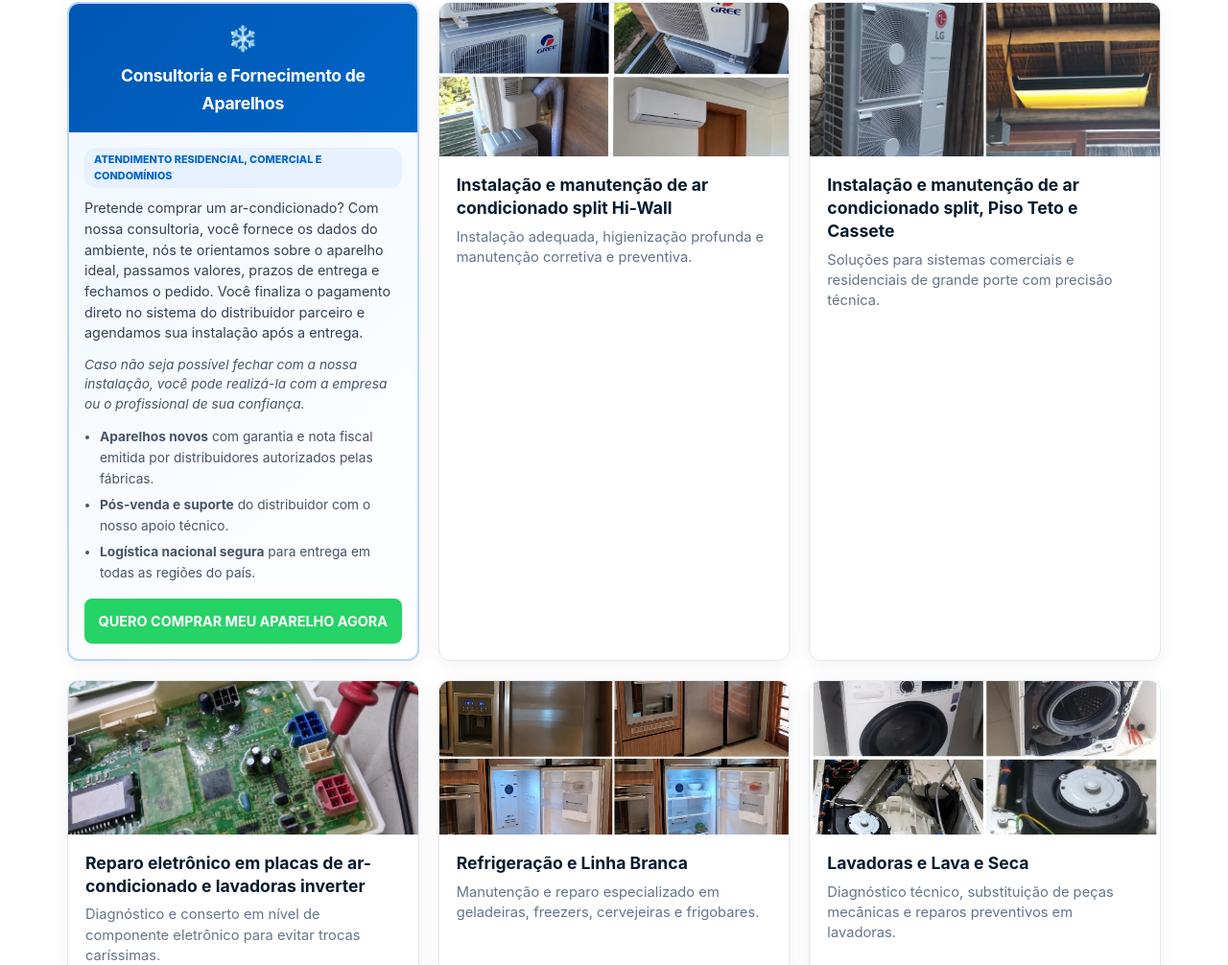
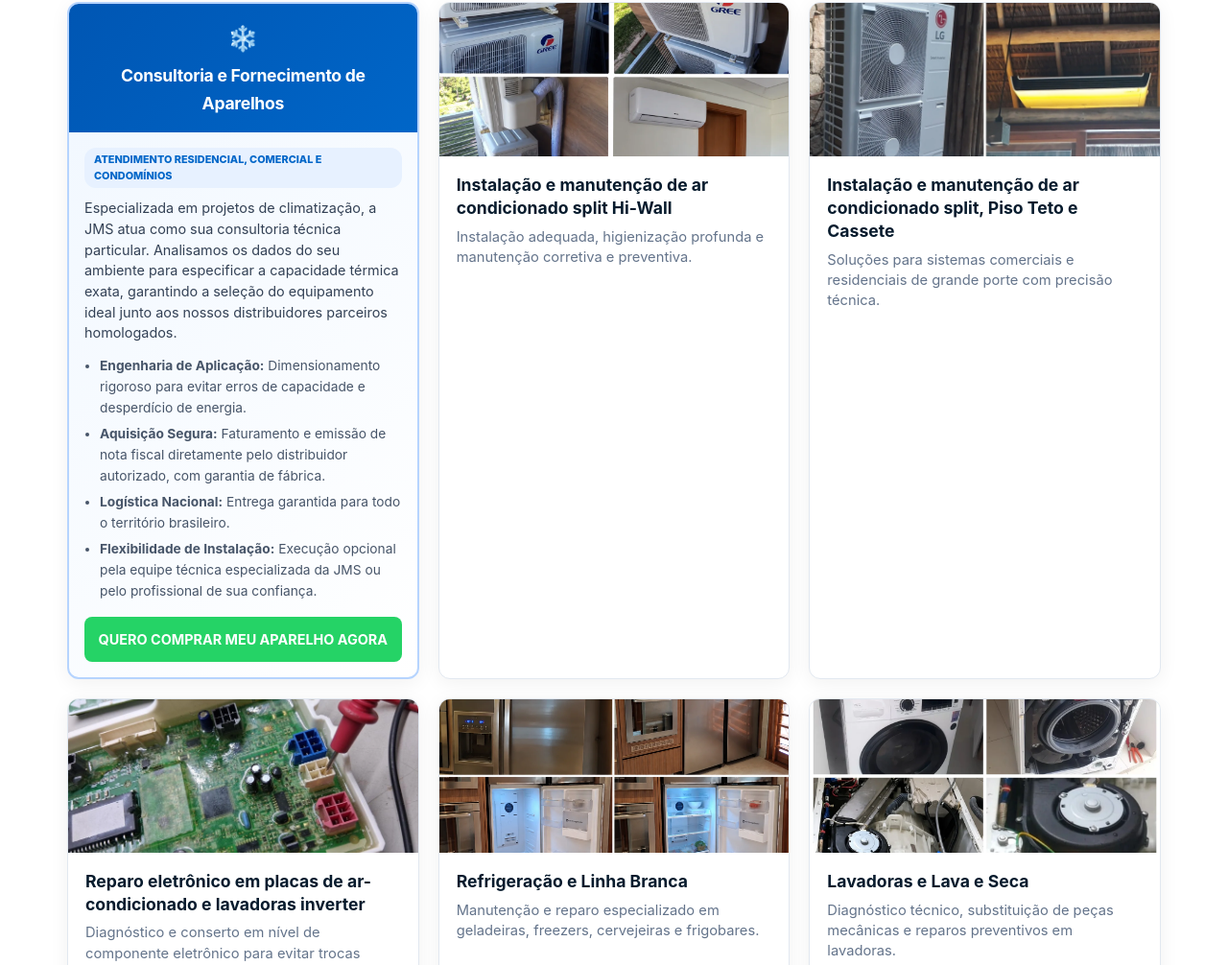
Before and after one commit to JMSBA2018/Site-JMS, a plain HTML site: page index.html in a window 1280 px wide. Shown: the part 1043-2049 px from the top of the page at 96% size. Drawn offline with Linux system fonts and the light colour scheme.

Commit message:
Revise gallery caption for air conditioning services
Updated the content to reflect new consulting services for air conditioning projects, including details on engineering application and secure acquisition.

```diff
--- a/index.html
+++ b/index.html
@@ -477,18 +477,16 @@
                         <div>
                             <span class="badge-vendas" style="margin-bottom: 10px; background: #e7f1ff; color: var(--primary); font-weight: 800;">Atendimento Residencial, Comercial e Condomínios</span>
                             <p style="margin-bottom: 12px; font-size: 0.9rem; color: #334155; line-height: 1.5;">
-                                Pretende comprar um ar-condicionado? Com nossa consultoria, você fornece os dados do ambiente, nós te orientamos sobre o aparelho ideal, passamos valores, prazos de entrega e fechamos o pedido. Você finaliza o pagamento direto no sistema do distribuidor parceiro e agendamos sua instalação após a entrega.
-                            </p>
-                            <p style="margin-bottom: 12px; font-size: 0.86rem; color: #475569; line-height: 1.5;">
-                                <em>Caso não seja possível fechar com a nossa instalação, você pode realizá-la com a empresa ou o profissional de sua confiança.</em>
+                                Especializada em projetos de climatização, a JMS atua como sua consultoria técnica particular. Analisamos os dados do seu ambiente para especificar a capacidade térmica exata, garantindo a seleção do equipamento ideal junto aos nossos distribuidores parceiros homologados.
                             </p>
                             <ul style="margin: 0 0 16px 0; padding-left: 16px; font-size: 0.86rem; color: #475569; line-height: 1.6;">
-                                <li style="margin-bottom: 5px;"><strong>Aparelhos novos</strong> com garantia e nota fiscal emitida por distribuidores autorizados pelas fábricas.</li>
-                                <li style="margin-bottom: 5px;"><strong>Pós-venda e suporte</strong> do distribuidor com o nosso apoio técnico.</li>
-                                <li><strong>Logística nacional segura</strong> para entrega em todas as regiões do país.</li>
+                                <li style="margin-bottom: 5px;"><strong>Engenharia de Aplicação:</strong> Dimensionamento rigoroso para evitar erros de capacidade e desperdício de energia.</li>
+                                <li style="margin-bottom: 5px;"><strong>Aquisição Segura:</strong> Faturamento e emissão de nota fiscal diretamente pelo distribuidor autorizado, com garantia de fábrica.</li>
+                                <li style="margin-bottom: 5px;"><strong>Logística Nacional:</strong> Entrega garantida para todo o território brasileiro.</li>
+                                <li><strong>Flexibilidade de Instalação:</strong> Execução opcional pela equipe técnica especializada da JMS ou pelo profissional de sua confiança.</li>
                             </ul>
                         </div>
-                        <a href="https://wa.me/5571996836999?text=Olá,%20Técnico%20José%20Manoel,%20quero%20comprar%20meu%20ar-condicionado%20agora%20com%20sua%20consultoria." target="_blank" style="display: block; margin-top: auto; background: var(--accent); color: white; text-align: center; padding: 12px 14px; border-radius: 8px; font-weight: bold; font-size: 0.9rem; text-decoration: none;">
+                        <a href="https://wa.me/5571996836999?text=Olá%20JMS%20,%20vi%20que%20voces%20tem%20serviço%20de%20consultoria%20para%20nos%20auxiliar%20na%20aquisição%20de%20aparelhos%20de%20ar%20condicionado.%20Quero%20fechar%20meu%20pedido%20com%20o%20distribuidor%20que%20vc%20indicar." target="_blank" style="display: block; margin-top: auto; background: var(--accent); color: white; text-align: center; padding: 12px 14px; border-radius: 8px; font-weight: bold; font-size: 0.9rem; text-decoration: none;">
                             QUERO COMPRAR MEU APARELHO AGORA
                         </a>
                     </div>
```
